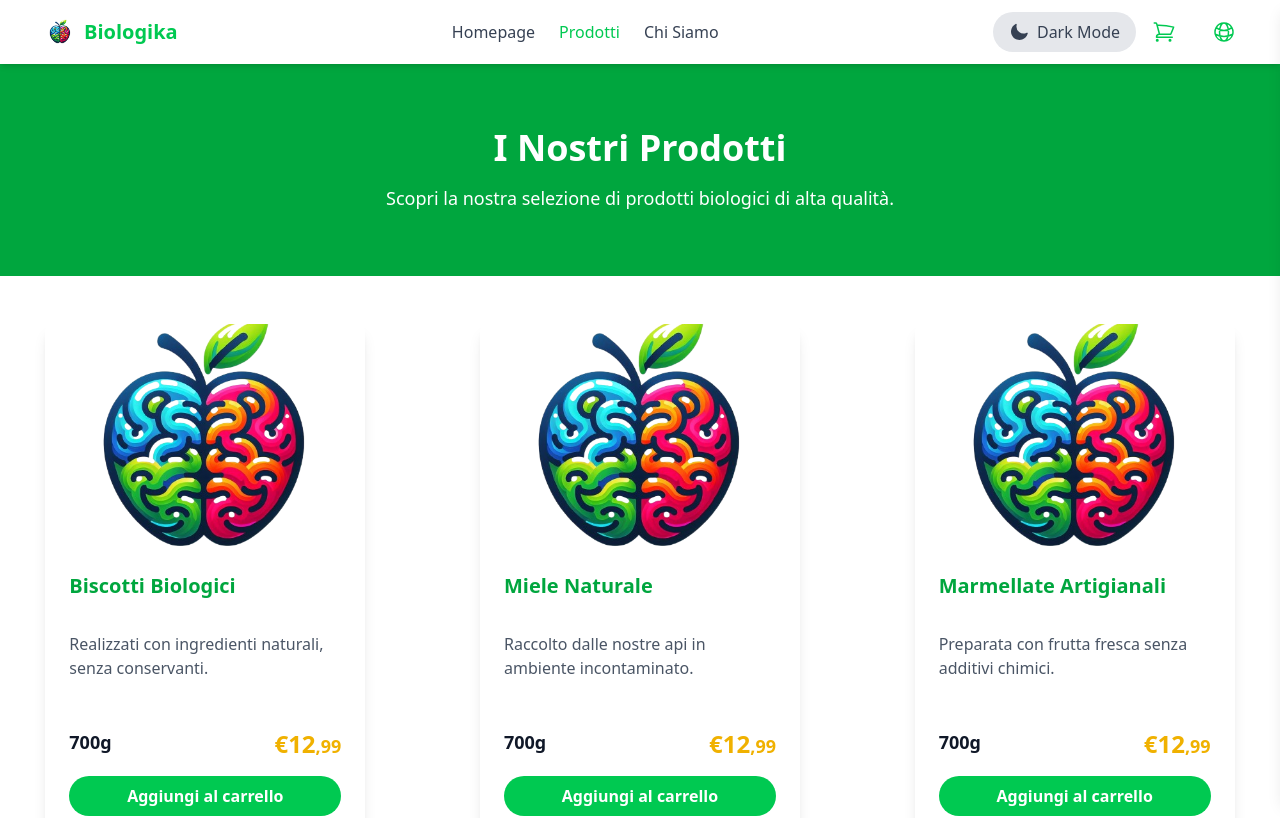
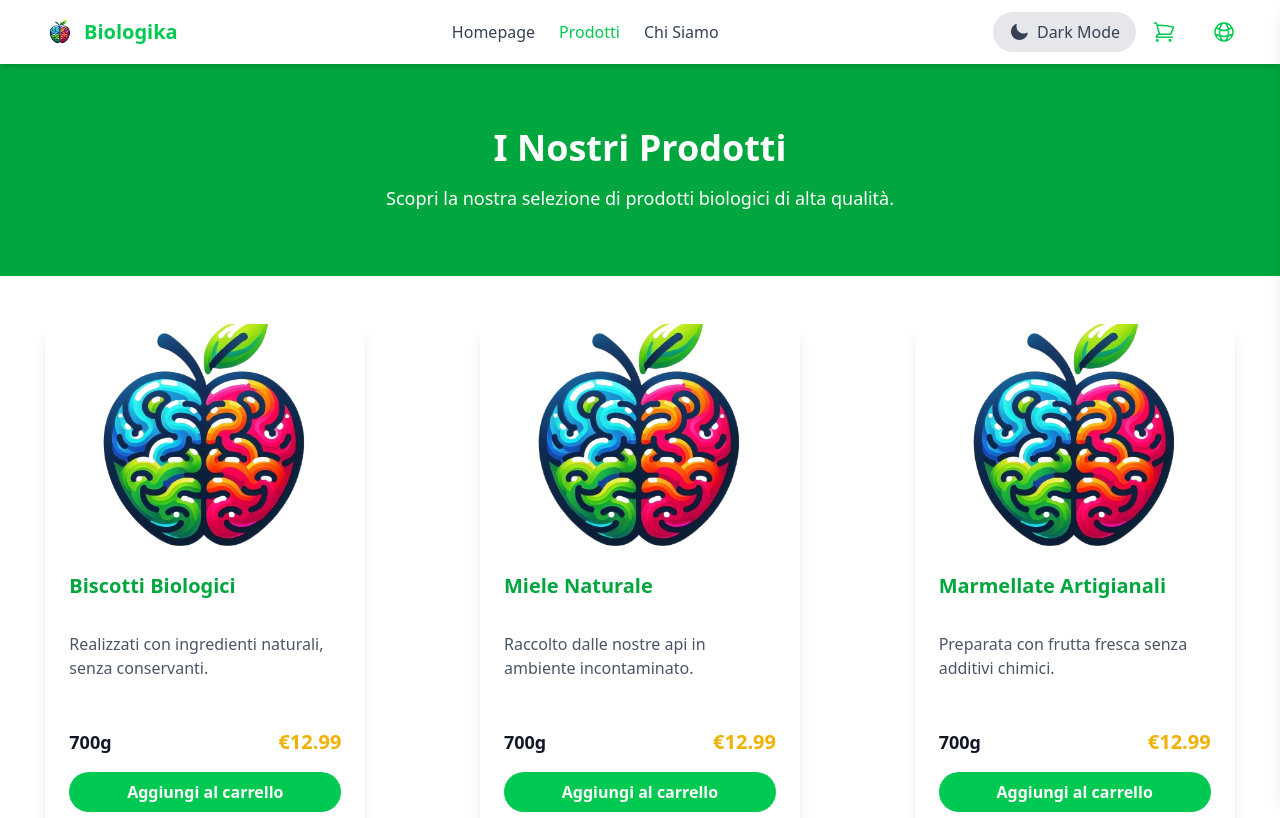
Before and after one commit to ebrancati/Biologika-eCommerce, a React (Vite) app: page /prodotti in a window 1280 px wide. Shown: the top 818 px of the page. Built offline with nearby package versions, Linux system fonts and the light colour scheme.

Commit message:
added Yen support for prices

```diff
--- a/src/components/CartSidebar.tsx
+++ b/src/components/CartSidebar.tsx
@@ -1,19 +1,18 @@
 import React from 'react';
-import { Translations } from '../types/translationTypes.ts';
+import { Translations, Language } from '../types/translationTypes';
 
 interface CartSidebarProps {
+    language: string;
     cart: { title: string; price: number }[];
     isOpen: boolean;
     onClose: () => void;
     removeFromCart: (index: number) => void;
-    language: string;
 }
 
-const CartSidebar: React.FC<CartSidebarProps> = ({ cart, isOpen, onClose, removeFromCart, language }) => {
+const CartSidebar: React.FC<CartSidebarProps> = ({ language, cart, isOpen, onClose, removeFromCart }) => {
     const total = cart.reduce((acc, item) => acc + item.price, 0);
-    const formattedTotal = total.toFixed(2).replace('.', ',');
 
-    const getTranslatedText = (key: string) => {
+    const getTranslatedText = (key: keyof Translations[Language]) => {
         const translations: Translations = {
             it: {
                 title: 'Carrello',
@@ -27,6 +26,16 @@ const CartSidebar: React.FC<CartSidebarProps> = ({ cart, isOpen, onClose, remove
             },
         };
         return translations[language][key] || key;
+    };
+
+    const formatTotal = (total: number, language: Language) => {
+        if (language === 'it') {
+            return `€${total.toFixed(2).replace('.', ',')}`;
+        } else if (language === 'ja') {
+            return `¥${Math.round(total * 150)}`;
+        } else {
+            return `€${total.toFixed(2)}`;
+        }
     };
 
     return (
@@ -47,7 +56,7 @@ const CartSidebar: React.FC<CartSidebarProps> = ({ cart, isOpen, onClose, remove
                         {cart.map((item, index) => (
                             <li key={index} className="flex justify-between items-center py-2 border-b border-gray-200 dark:border-gray-700">
                                 <span>{item.title}</span>
-                                <span>€{item.price.toFixed(2)}</span>
+                                <span>{formatTotal(item.price, language)}</span>
                                 <button className="text-red-500 hover:text-red-700" onClick={() => removeFromCart(index)}>
                                     <svg xmlns="http://www.w3.org/2000/svg" className="h-5 w-5" viewBox="0 0 20 20" fill="currentColor">
                                         <path
@@ -65,7 +74,7 @@ const CartSidebar: React.FC<CartSidebarProps> = ({ cart, isOpen, onClose, remove
                     <div className="mt-4 border-t border-gray-200 dark:border-gray-700 pt-4">
                         <div className="flex justify-between items-center">
                             <span className="font-semibold">{getTranslatedText('total')}</span>
-                            <span className="font-bold">€{formattedTotal}</span>
+                            <span className="font-bold">{formatTotal(total, language)}</span>
                         </div>
                     </div>
                 )}
--- a/src/components/ProductCard.tsx
+++ b/src/components/ProductCard.tsx
@@ -1,5 +1,5 @@
 import React from 'react';
-import { Translations } from '../types/translationTypes.ts';
+import { Translations } from '../types/translationTypes';
 
 interface CardProps {
     title: string;
@@ -12,8 +12,6 @@ interface CardProps {
 }
 
 const ProductCard: React.FC<CardProps> = ({ language, title, description, weight, price, imageUrl, addToCart }) => {
-    const formattedPrice = price.toFixed(2).split('.');
-
     const handleAddToCart = () => {
         addToCart({ title, price });
     };
@@ -30,6 +28,17 @@ const ProductCard: React.FC<CardProps> = ({ language, title, description, weight
         return translations[language][key] || translations.it[key];
     };
 
+
+    const formattedPrice = (price: number, language: string) => {
+        if (language === 'it') {
+            return `€${price.toFixed(2)}`;
+        } else if (language === 'ja') {
+            return `¥${Math.round(price * 150)}`;
+        } else {
+            return `€${price.toFixed(2)}`;
+        }
+    };
+
     return (
         <div className="card max-w-xs mx-auto bg-white shadow-lg rounded-lg overflow-hidden dark:bg-black">
             <img src={imageUrl} className="w-full h-56 object-cover" alt={title} />
@@ -38,10 +47,7 @@ const ProductCard: React.FC<CardProps> = ({ language, title, description, weight
                 <p className="text-gray-600 h-20 dark:text-white">{description}</p>
                 <div className="flex justify-between mt-4 text-xl font-bold">
                     <p className="text-lg">{weight}</p>
-                    <p className="text-yellow-500">
-                        <span className="text-2xl">€{formattedPrice[0]}</span>
-                        <span className="text-lg">,{formattedPrice[1]}</span>
-                    </p>
+                    <p className="text-yellow-500">{formattedPrice(price, language)}</p>
                 </div>
                 <button
                     className="mt-4 bg-green-500 hover:bg-green-600 text-white font-bold py-2 px-4 rounded-full w-full"
```
